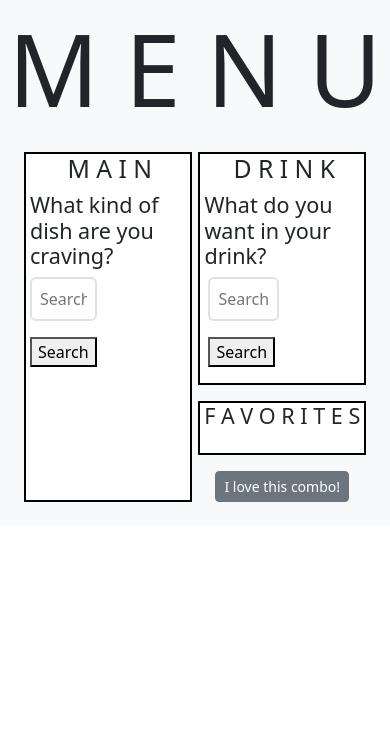
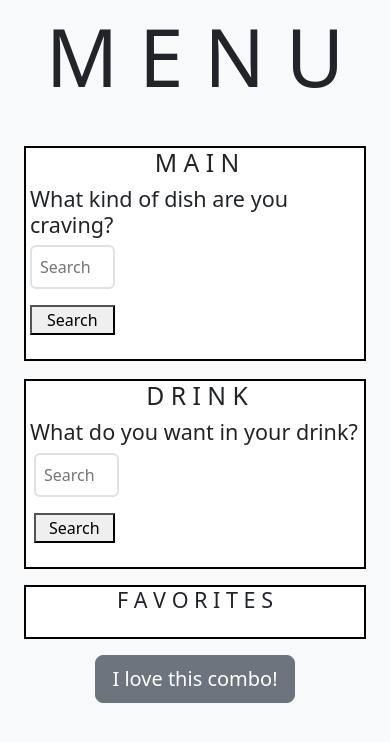
Before and after one commit to agarfar/a-night-in, a plain HTML site: page index.html in a window 390 px wide. Both pictures are taken after a click on the button "Yes". Drawn offline with nearby package versions, Linux system fonts and the light colour scheme.

Commit message:
Added responsive layout functionality for smaller screens

```diff
--- a/assets/css/style.css
+++ b/assets/css/style.css
@@ -39,3 +39,33 @@ ul {
 .instructions {
     padding-left: 17px;
 }
+
+.resize {
+    width: 49%;
+    transition: flex-basis 500ms linear;
+}
+
+@media screen and (max-width: 768px) {
+
+    .resize {
+        width: 100%;
+        margin-top: 18px;
+    }
+
+    .media-wrap {
+        flex-wrap: wrap;
+    }
+
+    .menu-title {
+        font-size: 80px;
+    }
+
+    /*
+    header {
+        flex-wrap: wrap;
+    }
+
+    * {
+        font-size: 4vw;
+    } */
+}
--- a/assets/js/script.js
+++ b/assets/js/script.js
@@ -48,7 +48,7 @@ var cocktailImg;
 var cocktail;
 
 var getSpoonacularID = function (dinner) {
-  var url = `https://api.spoonacular.com/recipes/complexSearch?apiKey=e1b602421bad484d867c8e45948bb384&query=${dinner}`;
+  var url = `https://api.spoonacular.com/recipes/complexSearch?apiKey=489589f8208b436aa8a0f5d08f6d08c4&query=${dinner}`;
   fetch(url, requestOptions).then(function (response) {
     if (response.ok) {
       response.json().then(function (data) {
@@ -68,7 +68,7 @@ var getSpoonacularID = function (dinner) {
 };
 
 var chosenRecipeInstructions = function (chosenRecipeID) {
-  var url = `https://api.spoonacular.com/recipes/${chosenRecipeID}/information?apiKey=e1b602421bad484d867c8e45948bb384`;
+  var url = `https://api.spoonacular.com/recipes/${chosenRecipeID}/information?apiKey=489589f8208b436aa8a0f5d08f6d08c4`;
   fetch(url, requestOptions).then(function (response) {
     if (response.ok) {
       response.json().then(function (data) {
@@ -100,9 +100,10 @@ var formSubmitHandler = function (event) {
   if (dinner) {
     dinnerIngredientEl.innerHTML = '';
     getSpoonacularID(dinner);
-  } else {
-    alert("Please enter a dish");
   }
+  // else {
+  //   alert("Please enter a dish");
+  // }
 };
 
 const options = {
--- a/index.html
+++ b/index.html
@@ -12,7 +12,7 @@
 
 <body>
     <div class="bg-dark text-secondary px-4 py-5 text-center start" style="height:100vh;">
-        <div class="py-5" style="margin-top: 10vw;">
+        <div class="py-5" style="margin-top: 20vh;">
             <h1 class="display-5 fw-bold text-white">A Night In</h1>
             <div class="col-lg-6 mx-auto">
                 <p class="fs-5 mb-4">Are you 21+?</p>
@@ -23,13 +23,13 @@
             </div>
         </div>
     </div>
-    <div class='tasty flex-column bg-light hidden'>
+    <div class='tasty flex-column bg-light hidden' style="height:100vh">
         <header class="mb-3">
             <h1 class="mt-2 menu-title">M E N U</h1>
         </header>
-        <div class="d-flex flex-row justify-content-between mx-4 mb-4">
-            <div class="food-menu d-flex flex-column"
-                style="width: 49%;background-color: white;border: solid 2px black;">
+        <div class="d-flex flex-row bg-light justify-content-between mx-4 mb-4 media-wrap">
+            <div class="food-menu d-flex flex-column col-sm-12 resize"
+                style="background-color: white;border: solid 2px black;">
                 <h2 class='ms-1 text-center mb-2'>M A I N</h2>
                 <h4 class='ms-1'>What kind of dish are you craving?</h4>
                 <form id="dinner-search" class="form w-25 ms-1 d-grid gap-3">
@@ -41,7 +41,7 @@
                 </form>
                 <div class='ms-1 main'>
                     <h4 class="dinner-name text-center"></h4>
-                    <div id="recipe-image" style="align-items:center;"></div>
+                    <div id="recipe-image" class="d-flex justify-content-center"></div>
                     <div>
                         <h5 class="dinner-ingredients-header"></h5>
                         <ol class="dinner-ingredients">
@@ -55,7 +55,7 @@
                     </div>
                 </div>
             </div>
-            <div class="d-flex flex-column" style="width: 49%;">
+            <div class="d-flex flex-column col-sm-12 resize">
                 <div class="d-flex flex-column" style="border: solid 2px black; background-color: white;">
                     <h2 class='ms-1 text-center mb-2'>D R I N K</h2>
                     <h4 class='ms-1'>What do you want in your drink?</h4>
@@ -68,7 +68,7 @@
                     </form>
                     <div class='ms-1 drink'>
                         <h4 class="cocktail-name text-center"></h4>
-                        <div id="drink-image" style="align-items:center;"></div>
+                        <div id="drink-image" class="d-flex justify-content-center"></div>
                         <div>
                             <h5 class="drink-ingredients-header"></h5>
                             <ol class="ingredients">
@@ -87,7 +87,7 @@
                     </ul>
                 </div>
                 <div class="d-flex justify-content-center">
-                    <button type="button" class="favorite-btn btn btn-secondary btn-sm mt-3">I love this
+                    <button type="button" class="favorite-btn btn btn-secondary btn-lg mt-3">I love this
                         combo!</button>
                 </div>
             </div>
```
